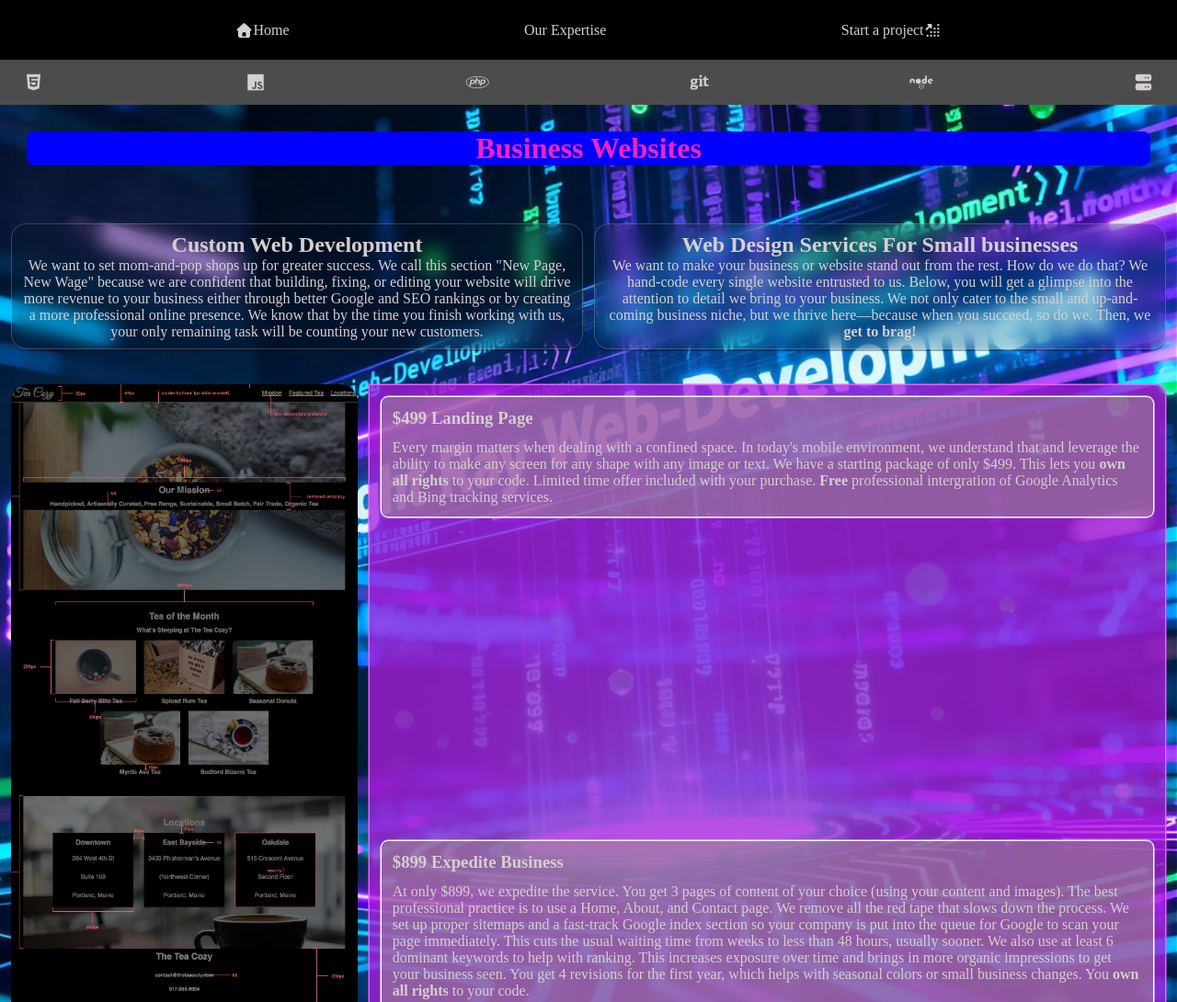
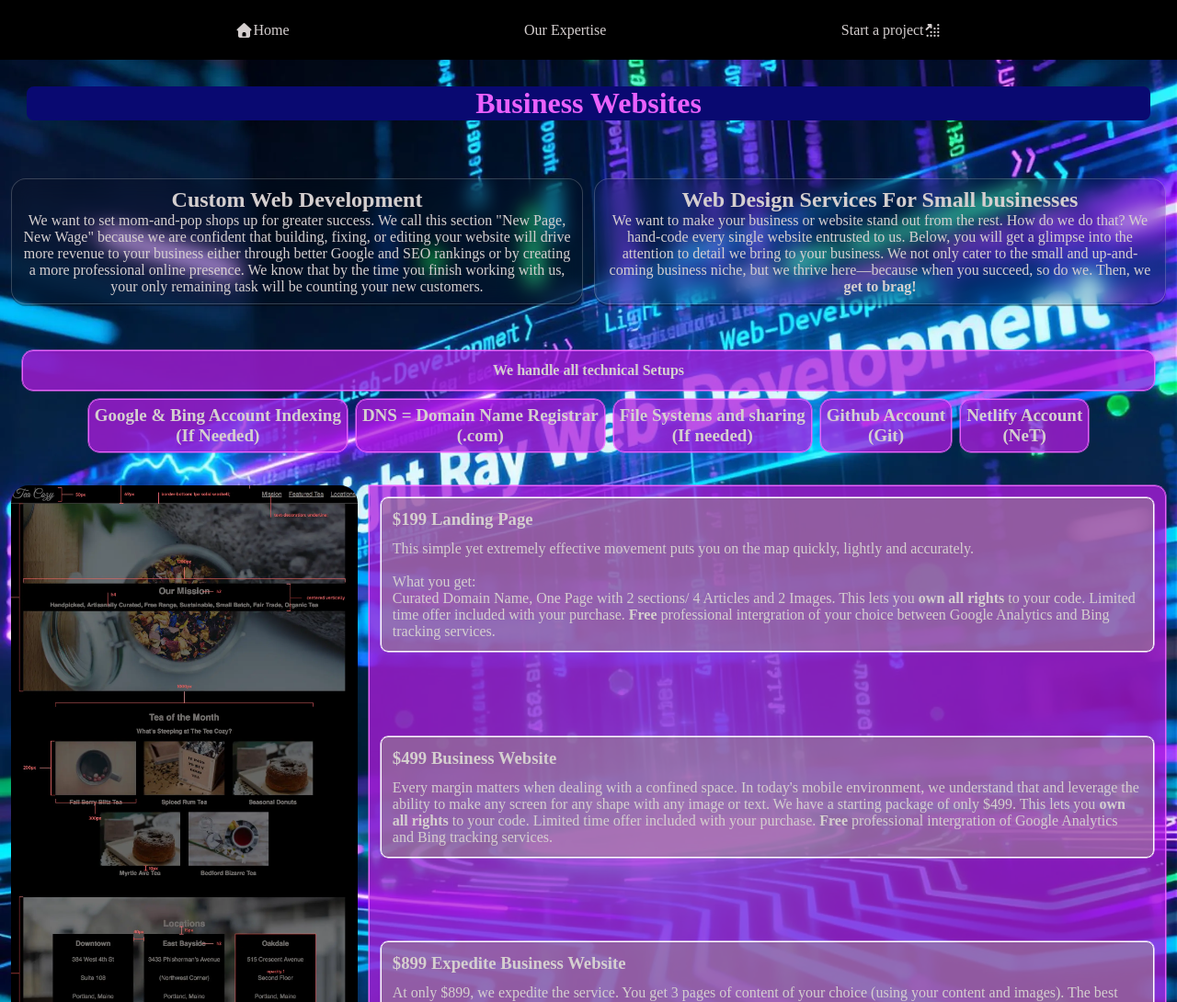
Before and after one commit to Michaelson88/SimpleLRWD, a plain HTML site: page index.html in a window 1280 px wide. Shown: the top 1090 px of the page at 92% size. Drawn offline with Linux system fonts and the light colour scheme.

Commit message:
new headlines

```diff
--- a/index.html
+++ b/index.html
@@ -35,15 +35,6 @@
             </ul>
         </nav>
     </header>
-    <div class="brand-container">
-            <article class="brand-container">
-                <i class="fa-brands fa-html5 fa-lg"></i>
-                <i class="fa-brands fa-js fa-lg"></i>
-                <i class="fa-brands fa-php fa-lg"></i>
-                <i class="fa-brands fa-git fa-lg"></i>
-                <i class="fa-brands fa-node fa-lg"></i>
-                <i class="fa-solid fa-server fa-lg"></i>
-            </article>
         </div>
     <h1>Business Websites</h1>
     <main class="main-container">
@@ -66,11 +57,28 @@
             </article>
         </section>
     </main>
+    <div class="article-rates-disclaimer-container">
+        <article class="rates-container-disclaimer">
+          <p class="purchase-disclaimer"><strong>We handle all technical Setups</strong></p>
+            <p class="purchase-disclaimer-product">Google & Bing Account Indexing<br>(If Needed)</p>
+            <p class="purchase-disclaimer-product">DNS = Domain Name Registrar<br>(.com)</p>
+            <p class="purchase-disclaimer-product">File Systems and sharing<br>(If needed)</p>
+            <p class="purchase-disclaimer-product">Github Account<br>(Git)</p>
+            <p class="purchase-disclaimer-product">Netlify Account<br>(NeT)</p>
+        </article>
+    </div>
     <figure class="image-container">
       <img  src="images/small-business-website-design-services-1.webp" alt="Custom Web Development, Web Design Services For Small Businesses">
       <div class="rates-container">
         <article class="article-rates-container">
-          <h3><Strong>$499 Landing Page</Strong></h3>
+          <h3><Strong>$199 Landing Page</Strong></h3>
+          <p>This simple yet extremely effective movement puts you on the map quickly, lightly and accurately.<br><br>
+            What you get:<br> Curated Domain Name, One Page with 2 sections/ 4 Articles and 2 Images. This lets you <strong>own all rights</strong> to your code. Limited time offer included with your
+            purchase.<strong> Free</strong> professional intergration of your choice between Google Analytics and Bing tracking services.
+          </p>
+        </article>
+        <article class="article-rates-container">
+          <h3><Strong>$499 Business Website</Strong></h3>
           <p>Every margin matters when dealing with a confined space. In today's mobile environment, we understand that
             and leverage the ability to make any screen for any shape with any image or text. We have a starting package
             of only $499. This lets you <strong>own all rights</strong> to your code. Limited time offer included with your
@@ -78,7 +86,7 @@
           </p>
         </article>
         <article class="article-rates-container">
-          <h3><Strong>$899 Expedite Business</Strong></h3>
+          <h3><Strong>$899 Expedite Business Website</Strong></h3>
           <p>At only $899, we expedite the service. You get 3 pages of content of your choice
             (using your content and images). The best professional practice is to use a Home, About, and Contact page.
              We remove all the red tape that slows down the process. We set up proper sitemaps and a fast-track Google
--- a/style.css
+++ b/style.css
@@ -54,6 +54,14 @@ body {
 
 /* Index page */
 
+h1  {
+    text-align: center;
+    margin: 29px;
+    color: #ea61fc;
+    background-color: rgb(9, 9, 113);
+    border-radius: 8px;
+}
+
 .main-container {
     width: 100%;
     height: auto;
@@ -68,6 +76,56 @@ body {
     display: flex;
     justify-content: space-between;
     gap: 12px;
+}
+
+.article-rates-disclaimer-container {
+    width: 100%;
+    height: auto;
+    padding: 12px;
+}
+
+.rates-container-disclaimer {
+    width: 100%;
+    height: auto;
+    padding: 12px;
+    gap: 9px;
+    display: flex;
+    flex-wrap: wrap;
+    flex-direction: row;
+    justify-content: center;
+    align-items: center;
+}
+
+.purchase-disclaimer {
+    width: 100%;
+    height: auto;
+    padding: 12px;
+    background-color: rgba(175, 27, 224, 0.754);
+    border:  .5px solid #ea61fc;
+    box-shadow: 0 0 0 .5px #ea61fc;
+    border-radius: 12px 12px 12px 12px;
+    text-align: center;
+}
+
+.purchase-disclaimer-product {
+    width: fit-content;
+    height: auto;
+    padding: 6px;
+    background-color: rgba(175, 27, 224, 0.754);
+    border:  .5px solid #ea61fc;
+    box-shadow: 0 0 0 .5px #ea61fc;
+    border-radius: 12px 12px 12px 12px;
+    display: flex;
+    flex-direction: row;
+    justify-content: center;
+    align-items: start;
+    text-align: center;
+    font-weight: bolder;
+    font-size: 19px;
+}
+.purchase-disclaimer strong {
+    width: fit-content;
+    height: auto;
 }
 
 .image-container {
@@ -608,14 +666,6 @@ legend {
 
 /* Testing */
 
-h1  {
-    text-align: center;
-    margin: 29px;
-    color: rgb(238, 36, 191);
-    background-color: blue;
-    border-radius: 8px;
-}
-
 .form-container {
     width: 90%;
     height: auto;
```
